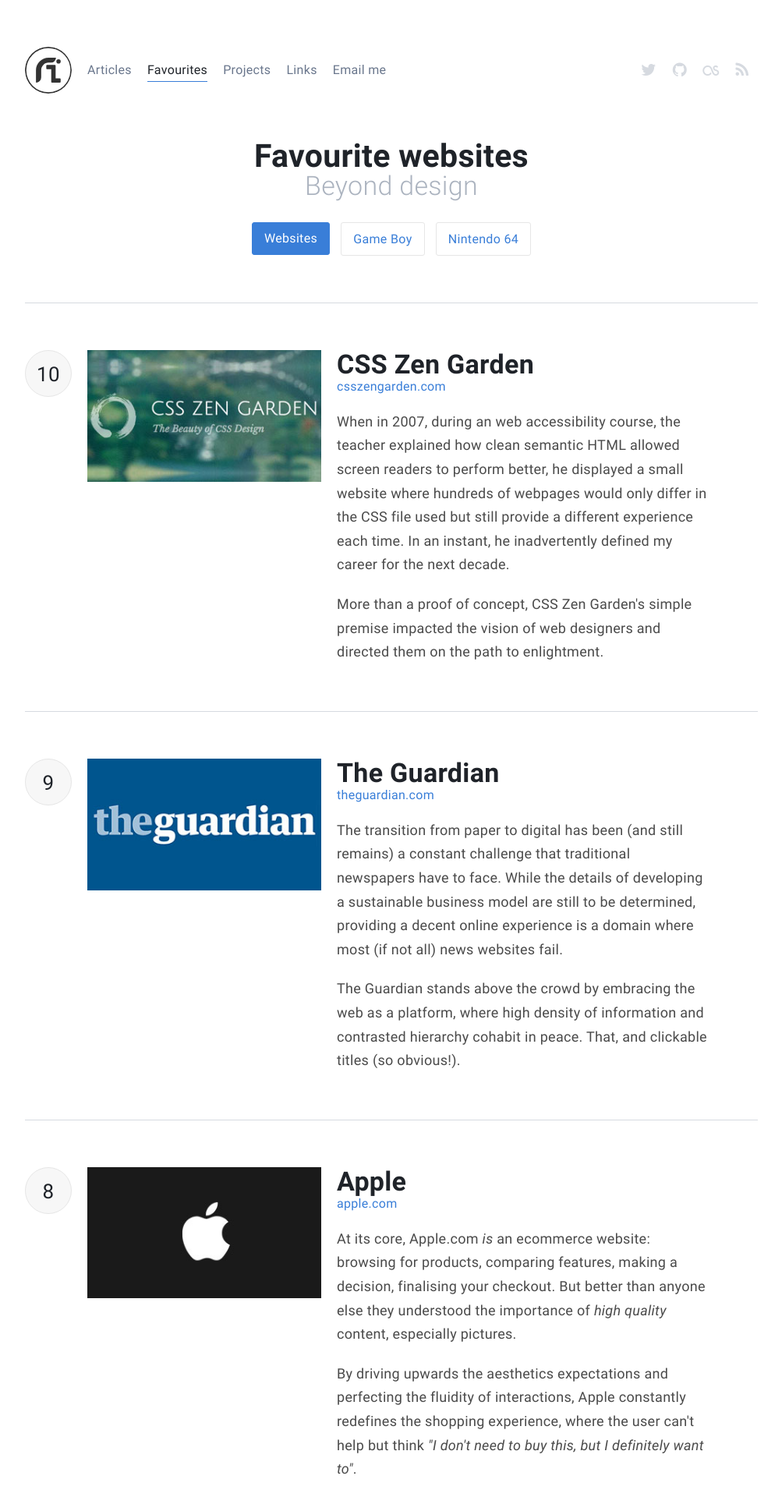
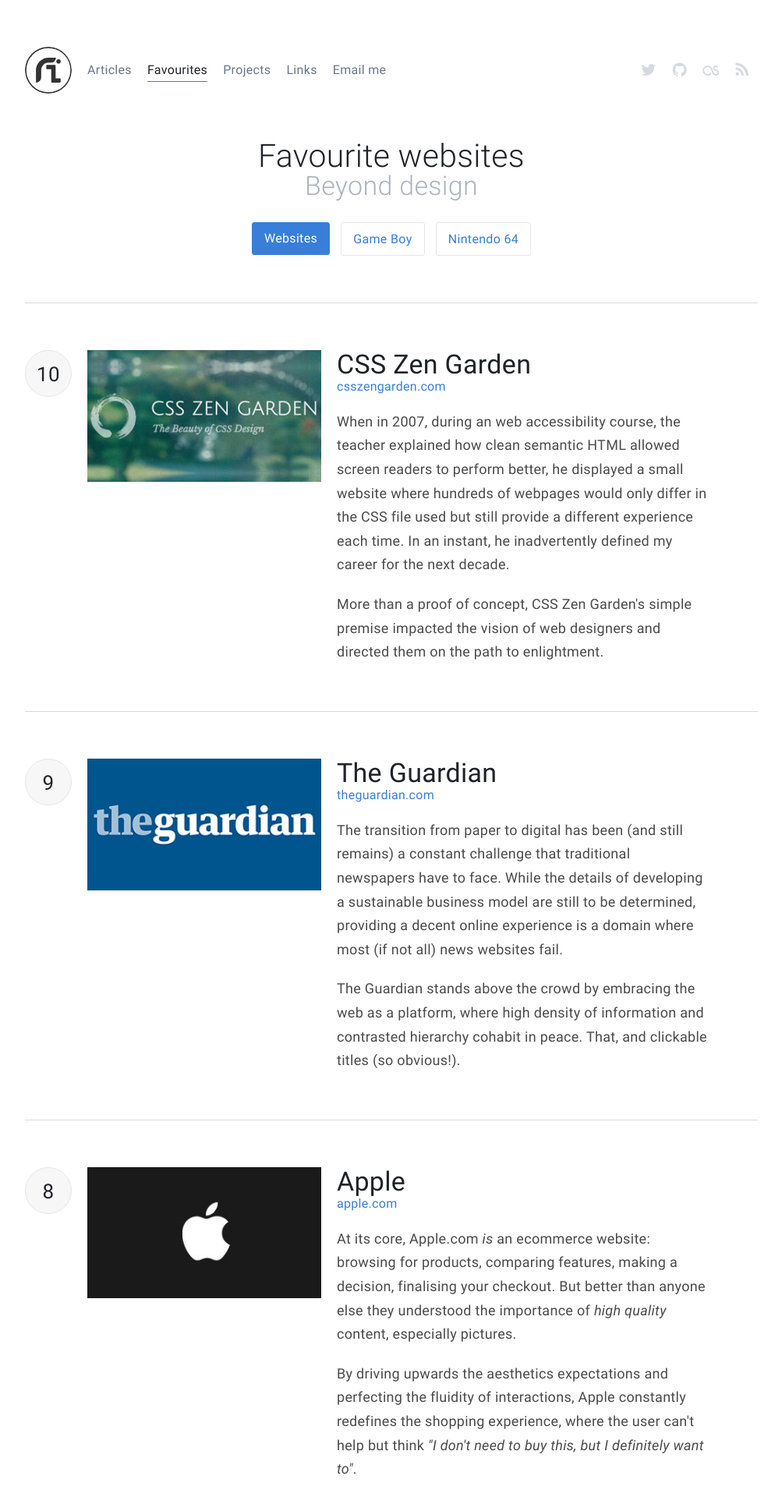
Before and after one commit to ichadhr/web-dev, a Jekyll site: the page built from favourite-websites.html, in a window 1280 px wide. Shown: the top 1920 px of the page at 78% size, without its empty margins (138-1141 px from the left). Built offline with Jekyll 4.4.1, drawn with Linux system fonts in a browser that asks for light colours.

```diff
--- a/assets/_sass/components.sass
+++ b/assets/_sass/components.sass
@@ -66,7 +66,7 @@
       float: right
     .name
       @extend .title
-      font-weight: bold
+      font-weight: 400
     .developer
       @extend .subtitle
       margin: 5px 0 20px
@@ -352,7 +352,7 @@
     text-align: right
   .title
     font-size: $size-h1
-    font-weight: bold
+    font-weight: 300
   .introduction
     font-size: $size-h3
     margin: 5px 0 60px
--- a/assets/_sass/elements.sass
+++ b/assets/_sass/elements.sass
@@ -49,7 +49,7 @@
   h3
     color: $title
     font-size: $size-h2
-    font-weight: bold
+    font-weight: 400
     line-height: 1.125
     margin-top: 60px
     position: relative
@@ -241,7 +241,7 @@
   h1
     color: $title
     font-size: $size-h1
-    font-weight: bold
+    font-weight: 300
   h2
     color: $subtitle
     font-size: $size-h2
```
